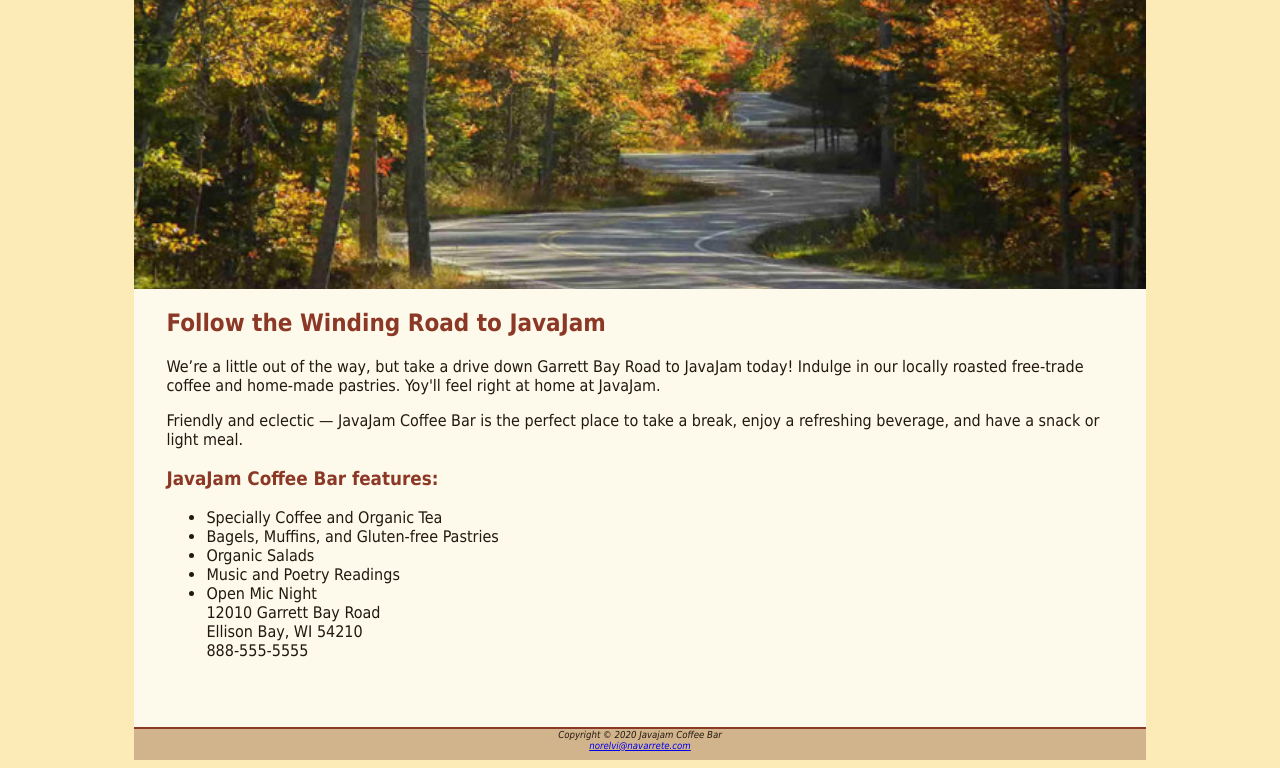
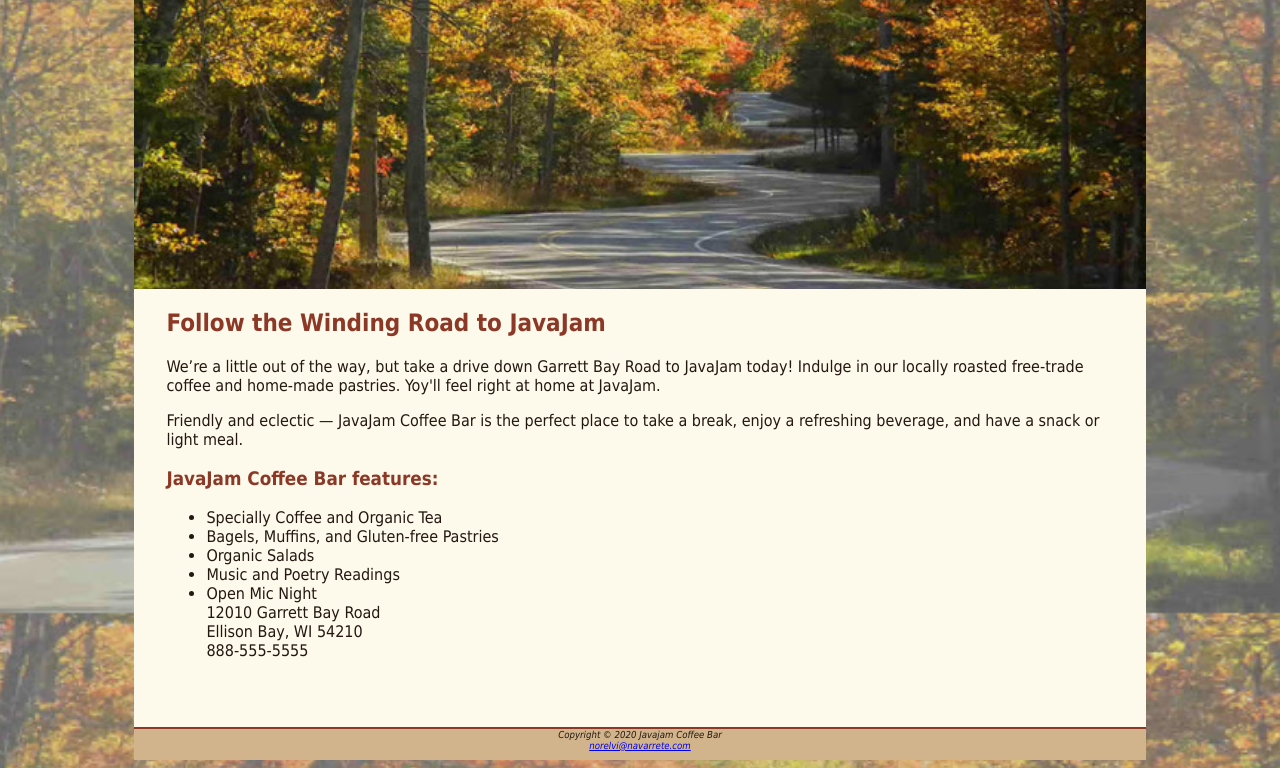
Before and after one commit to Nora-lol/Javajam-, a plain HTML site: page index.html in a window 1280 px wide. Shown: the part 187-955 px from the top of the page. Drawn offline with Linux system fonts and the light colour scheme.

Commit message:
Update javajam.css

```diff
--- a/javajam.css
+++ b/javajam.css
@@ -1,5 +1,5 @@
 body { background-color: #FCEBB6;
-      nackground-image: url(fadedroad50.jpg);
+      background-image: url(fadedroad50.jpg);
       background-repeat:no-repeat;
       background-size: cover;
       background-attachment: fixed;
```
